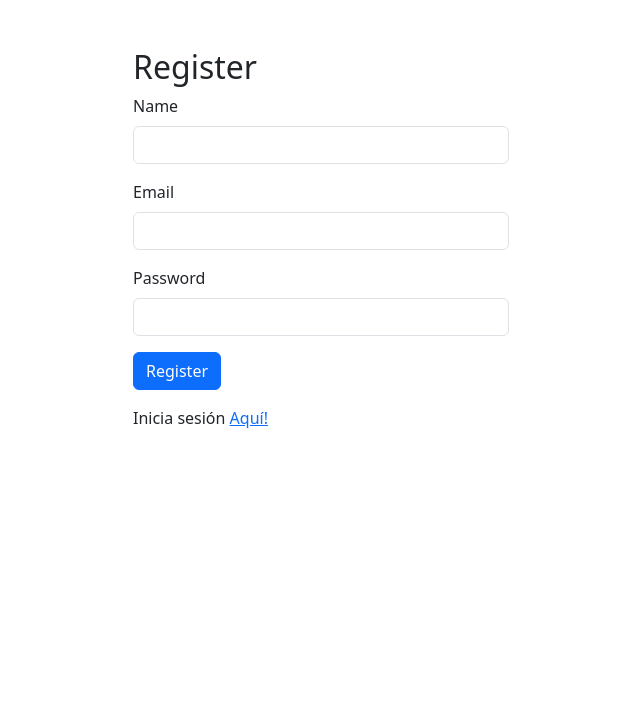
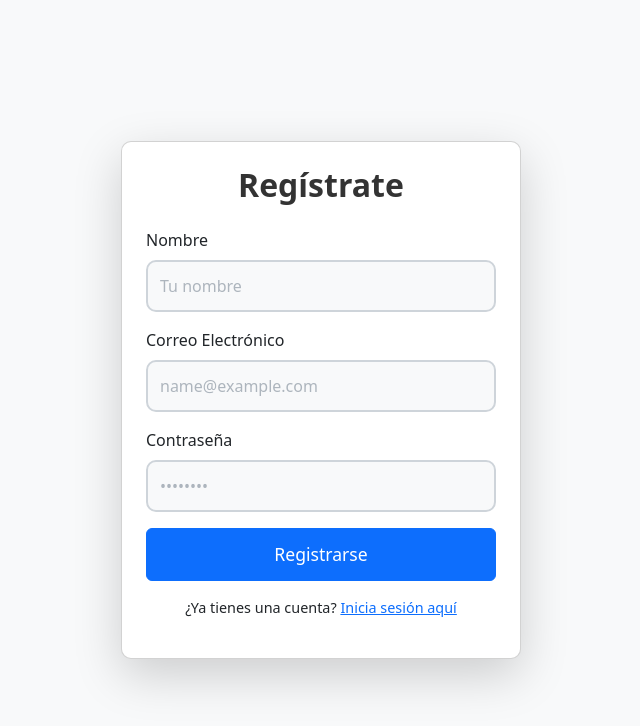
Before and after one commit to miguel9214/crediservir-frontend, a Vue app: page /register in a window 1280 px wide. Shown: the top 726 px of the page, without its empty margins (319-959 px from the left). Built offline with nearby package versions, Linux system fonts and the light colour scheme.

Commit message:
cambio de diseños de login y register

```diff
--- a/src/components/Login.vue
+++ b/src/components/Login.vue
@@ -1,24 +1,42 @@
 <template>
-  <div class="container mt-5">
-    <h2>Login</h2>
+  <div class="d-flex justify-content-center align-items-center vh-100 bg-light">
+    <div class="card shadow-lg p-4" style="width: 400px;">
+      <h2 class="text-center mb-4">Iniciar Sesión</h2>
       <form @submit.prevent="login">
         <div class="mb-3">
-        <label for="email" class="form-label">Email</label>
-        <input type="email" id="email" v-model="email" class="form-control" required />
+          <label for="email" class="form-label">Correo Electrónico</label>
+          <input
+            type="email"
+            id="email"
+            v-model="email"
+            class="custom-input form-control"
+            placeholder="name@example.com"
+            required
+          />
         </div>
         <div class="mb-3">
-        <label for="password" class="form-label">Password</label>
-        <input type="password" id="password" v-model="password" class="form-control" required />
+          <label for="password" class="form-label">Contraseña</label>
+          <input
+            type="password"
+            id="password"
+            v-model="password"
+            class="custom-input form-control"
+            placeholder="••••••••"
+            required
+          />
         </div>
-      <button type="submit" class="btn btn-primary">Login</button>
+        <button type="submit" class="btn btn-primary w-100">Iniciar Sesión</button>
+
         <!-- Mensaje de error -->
-      <div v-if="errorMessage" class="alert alert-danger mt-3">
+        <div v-if="errorMessage" class="alert alert-danger mt-3 text-center">
           {{ errorMessage }}
         </div>
       </form>
-    <p class="mt-3">
+
+      <p class="text-center mt-3">
         ¿No tienes una cuenta? <router-link to="/register">Regístrate aquí</router-link>
       </p>
+    </div>
   </div>
 </template>
 
@@ -59,7 +77,50 @@ export default {
 </script>
 
 <style scoped>
-.container {
-  max-width: 400px;
+.d-flex {
+  min-height: 100vh;
+}
+
+.card {
+  border-radius: 10px;
+}
+
+h2 {
+  font-weight: bold;
+  color: #333;
+}
+
+p {
+  font-size: 0.9rem;
+}
+
+/* Estilos personalizados para los inputs */
+.custom-input {
+  border: 2px solid #ced4da;
+  border-radius: 10px;
+  background-color: #f8f9fa;
+  padding: 12px;
+  font-size: 1rem;
+  color: #495057;
+  transition: all 0.3s ease;
+}
+
+/* Cambio de estilo cuando el input está enfocado */
+.custom-input:focus {
+  border-color: #6cbf8a; /* Color al hacer foco */
+  background-color: #ffffff;
+  box-shadow: 0 0 5px rgba(108, 191, 138, 0.5);
+  outline: none;
+}
+
+/* Estilo para el placeholder */
+.custom-input::placeholder {
+  color: #adb5bd;
+}
+
+/* Mejorando el aspecto del botón */
+.btn {
+  padding: 12px;
+  font-size: 1.1rem;
 }
 </style>
--- a/src/components/Register.vue
+++ b/src/components/Register.vue
@@ -1,24 +1,48 @@
 <template>
-  <div class="container mt-5">
-    <h2>Register</h2>
+  <div class="d-flex justify-content-center align-items-center vh-100 bg-light">
+    <div class="card shadow-lg p-4" style="width: 400px;">
+      <h2 class="text-center mb-4">Regístrate</h2>
       <form @submit.prevent="register">
         <div class="mb-3">
-        <label for="name" class="form-label">Name</label>
-        <input type="text" id="name" v-model="name" class="form-control" required />
+          <label for="name" class="form-label">Nombre</label>
+          <input
+            type="text"
+            id="name"
+            v-model="name"
+            class="custom-input form-control"
+            placeholder="Tu nombre"
+            required
+          />
         </div>
         <div class="mb-3">
-        <label for="email" class="form-label">Email</label>
-        <input type="email" id="email" v-model="email" class="form-control" required />
+          <label for="email" class="form-label">Correo Electrónico</label>
+          <input
+            type="email"
+            id="email"
+            v-model="email"
+            class="custom-input form-control"
+            placeholder="name@example.com"
+            required
+          />
         </div>
         <div class="mb-3">
-        <label for="password" class="form-label">Password</label>
-        <input type="password" id="password" v-model="password" class="form-control" required />
+          <label for="password" class="form-label">Contraseña</label>
+          <input
+            type="password"
+            id="password"
+            v-model="password"
+            class="custom-input form-control"
+            placeholder="••••••••"
+            required
+          />
         </div>
-      <button type="submit" class="btn btn-primary">Register</button>
-      <p class="mt-3">
-        Inicia sesión <router-link to="/login">Aquí!</router-link>
+        <button type="submit" class="btn btn-primary w-100">Registrarse</button>
+      </form>
+
+      <p class="text-center mt-3">
+        ¿Ya tienes una cuenta? <router-link to="/login">Inicia sesión aquí</router-link>
       </p>
-    </form>
+    </div>
   </div>
 </template>
 
@@ -47,11 +71,11 @@ export default {
         // Mostrar mensaje de éxito con SweetAlert2
         await Swal.fire({
           icon: 'success',
-          title: 'Registro exitoso!',
+          title: '¡Registro exitoso!',
           text: 'Ahora puedes iniciar sesión.',
         });
 
-        // Aquí puedes redirigir al usuario a la página de inicio de sesión o donde quieras
+        // Redirigir al usuario a la página de inicio de sesión
         this.$router.push('/login');
       } catch (error) {
         console.error('Error registering', error);
@@ -60,7 +84,7 @@ export default {
         await Swal.fire({
           icon: 'error',
           title: 'Error al registrarse',
-          text: error.response.data.message || 'Por favor, inténtalo de nuevo.',
+          text: error.response?.data?.message || 'Por favor, inténtalo de nuevo.',
         });
       }
     },
@@ -69,7 +93,54 @@ export default {
 </script>
 
 <style scoped>
-.container {
-  max-width: 400px;
+/* Alineación centrada en toda la página */
+.d-flex {
+  min-height: 100vh;
+}
+
+/* Estilo de la tarjeta de registro */
+.card {
+  border-radius: 10px;
+}
+
+/* Título de la página */
+h2 {
+  font-weight: bold;
+  color: #333;
+}
+
+/* Estilo personalizado para los inputs */
+.custom-input {
+  border: 2px solid #ced4da;
+  border-radius: 10px;
+  background-color: #f8f9fa;
+  padding: 12px;
+  font-size: 1rem;
+  color: #495057;
+  transition: all 0.3s ease;
+}
+
+/* Efecto de foco en los inputs */
+.custom-input:focus {
+  border-color: #6cbf8a; /* Color verde al hacer foco */
+  background-color: #ffffff;
+  box-shadow: 0 0 5px rgba(108, 191, 138, 0.5);
+  outline: none;
+}
+
+/* Placeholder estilizado */
+.custom-input::placeholder {
+  color: #adb5bd;
+}
+
+/* Mejora del aspecto del botón */
+.btn {
+  padding: 12px;
+  font-size: 1.1rem;
+}
+
+/* Estilo del enlace para iniciar sesión */
+p {
+  font-size: 0.9rem;
 }
 </style>
```
Lines whose indentation alone changed are shown as unchanged.
